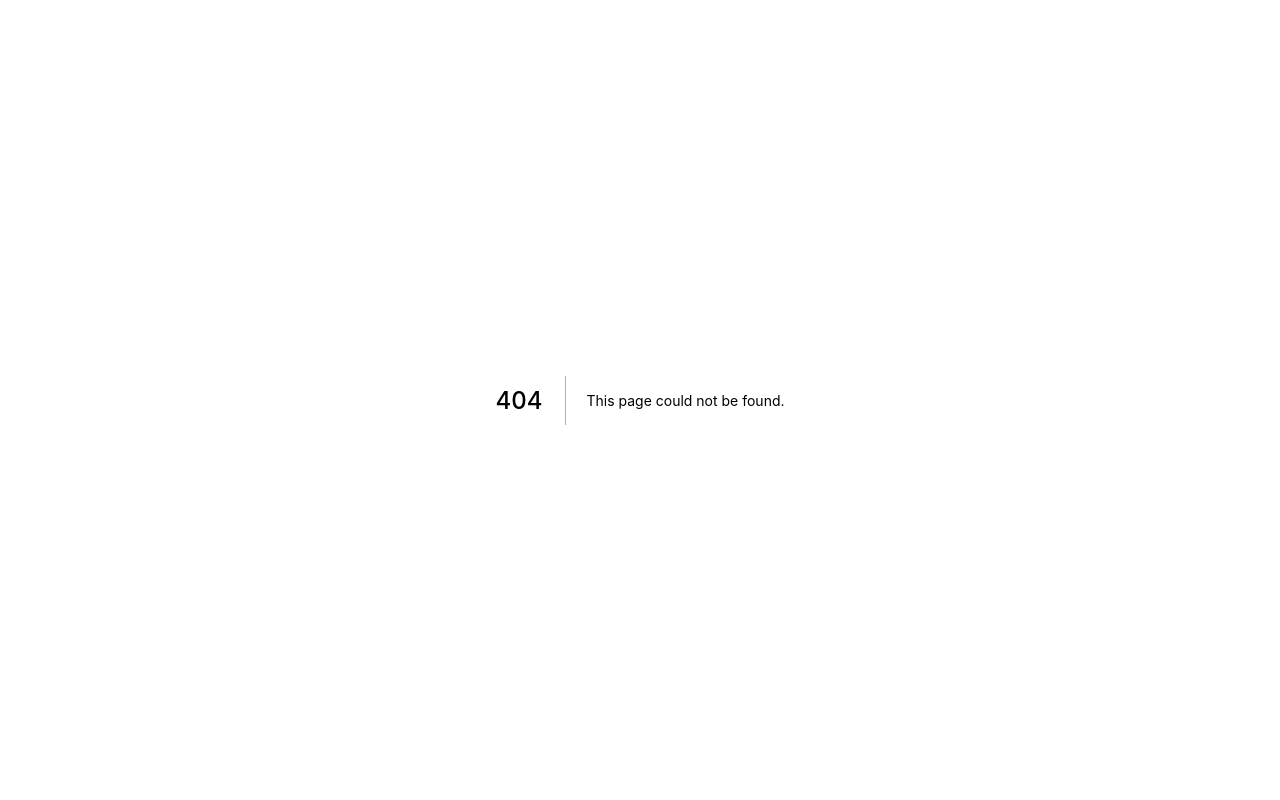
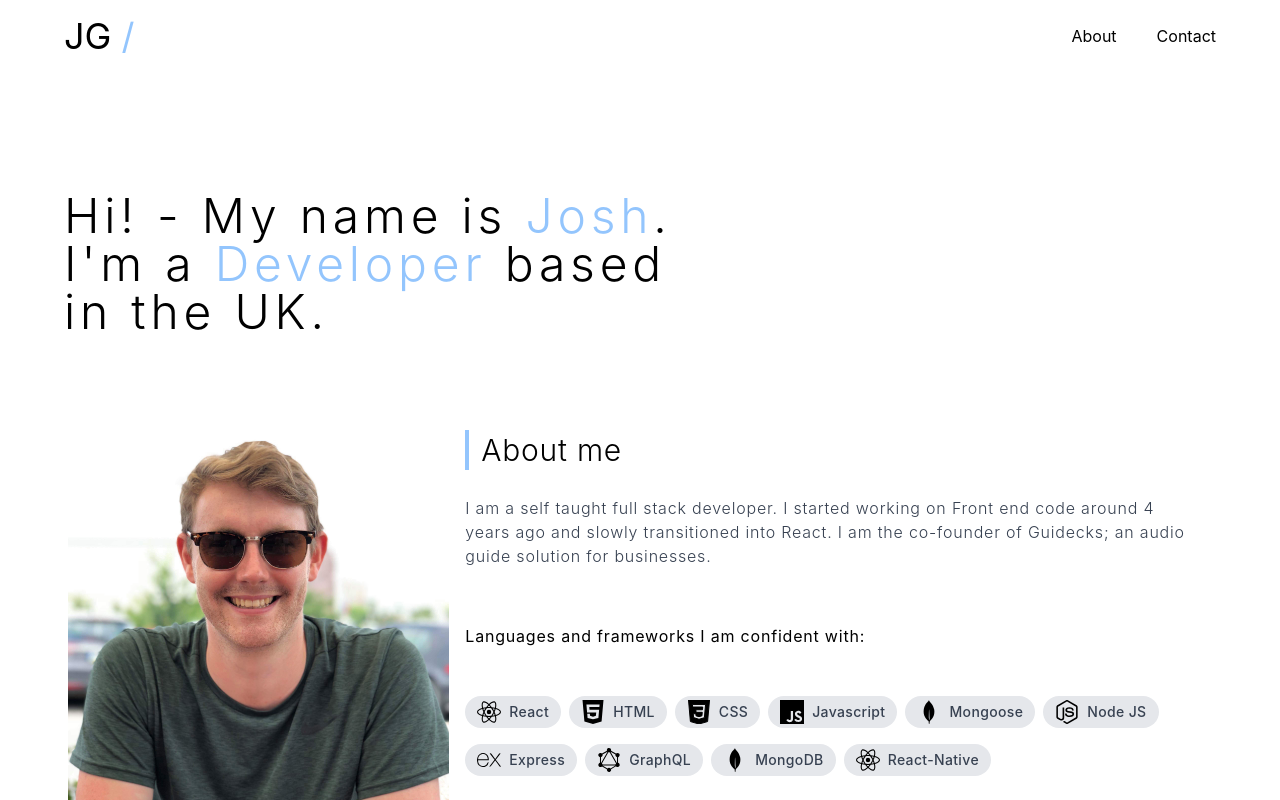
Before and after one commit to jgretton/joshgretton.co.uk, a Next.js app: page /about in a window 1280 px wide. Before the commit this address had no page. Shown: the top 800 px of the page. Built offline with nearby package versions, Linux system fonts and the light colour scheme.

Commit message:
About page added

```diff
--- /dev/null
+++ b/data/languages.js
@@ -0,0 +1,20 @@
+import ReactIcon from "../public/images/svgs/React.svg";
+import HTMLIcon from "../public/images/svgs/HTML.svg";
+import CSSIcon from "../public/images/svgs/css3.svg";
+import JavascriptIcon from "../public/images/svgs/javascript.svg";
+import NodeIcon from "../public/images/svgs/nodedotjs.svg";
+import GraphQLIcon from "../public/images/svgs/graphql.svg";
+import MongoIcon from "../public/images/svgs/mongodb.svg";
+import ExpressIcon from "../public/images/svgs/express.svg";
+export const languages = [
+  { title: "React", icon: ReactIcon, hover: "#47A248" },
+  { title: "HTML", icon: HTMLIcon, hover: "#47A248" },
+  { title: "CSS", icon: CSSIcon, hover: "#47A248" },
+  { title: "Javascript", icon: JavascriptIcon, hover: "#47A248" },
+  { title: "Mongoose", icon: MongoIcon, hover: "#47A248" },
+  { title: "Node JS", icon: NodeIcon, hover: "#47A248" },
+  { title: "Express", icon: ExpressIcon, hover: "#47A248" },
+  { title: "GraphQL", icon: GraphQLIcon, hover: "#47A248" },
+  { title: "MongoDB", icon: MongoIcon, hover: "#47A248" },
+  { title: "React-Native", icon: ReactIcon, hover: "#47A248" },
+];
--- /dev/null
+++ b/pages/about.js
@@ -0,0 +1,83 @@
+import * as React from "react";
+import Header from "../components/header";
+import Hero from "./hero";
+import Footer from "../components/footer";
+import TopOfPage from "../components/topOfPage";
+import { useState } from "react";
+
+import Image from "next/image";
+import PhotoOfMe from "../public/images/Photo-of-me-2.jpg";
+import { languages } from "../data/languages";
+
+// markup
+const AboutPage = () => {
+  const [isOpen, setIsOpen] = useState(false);
+
+  return (
+    <div className="  h-full w-full relative">
+      <TopOfPage />
+      <title>Josh Gretton</title>
+      <header className=" ">
+        <Header isOpen={isOpen} setIsOpen={setIsOpen} />
+        <Hero isOpen={isOpen} />
+      </header>
+
+      <main
+        className={
+          isOpen
+            ? " xl:container xl:mx-auto mt-v40   bg-white sm:px-10 transform scale-50 transition-all duration-700 opacity-0"
+            : "xl:container xl:mx-auto mt-v40   bg-white sm:px-10 transform scale-100 transition-all  duration-300 opacity-100"
+        }
+      >
+        <div className="w-full  bg-white z-10 relative mb-32 px-3">
+          <div className="sm:px-4 mb-10 relative overflow-hidden clear-left flex md:flex-row flex-col ">
+            <div className="lg:w-1/3 w-4/6 relative lg:h-full sm:h-1/2 lg:self-center md:self-start self-center">
+              <Image
+                src={PhotoOfMe}
+                alt="me"
+                className="lg:h-full md:w-full h-1/3 lg:object-cover lg:object-top object-contain rounded-2xl "
+              />
+            </div>
+            <div className="mt-5 lg:w-2/3 w-full h-auto bottom-0 left-0 right-0  px-4 relative">
+              <h3 className="sm:text-3xl text-2xl font-light tracking-wide  bg-white py-3">
+                <span className=" w-px h-full border-2 border-blue-300 mr-3 "></span>
+                About me
+              </h3>
+              <p className="text-gray-700 md:text-base text-sm tracking-wider font-light leading-6 py-4">
+                I am a self taught full stack developer. I started working on
+                Front end code around 4 years ago and slowly transitioned into
+                React. I am the co-founder of Guidecks; an audio guide solution
+                for businesses.
+              </p>
+
+              <p className="text-base font-normal tracking-wider my-10">
+                {" "}
+                Languages and frameworks I am confident with:
+              </p>
+              <div className="flex flex-row flex-wrap">
+                {languages.map((language) => {
+                  return (
+                    <span
+                      key={language.title}
+                      className="bg-gray-200 rounded-full px-3 py-1 sm:text-sm text-xs font-medium tracking-wide text-gray-700 mr-2 my-2 flex flex-row"
+                    >
+                      <Image
+                        src={language.icon}
+                        alt={language.title}
+                        className={`w-6 h-6 `}
+                      />
+                      <p className="self-center pl-2">{language.title} </p>
+                    </span>
+                  );
+                })}
+              </div>
+            </div>
+          </div>
+        </div>
+        <Footer />
+      </main>
+    </div>
+  );
+};
+
+export default AboutPage;
```
